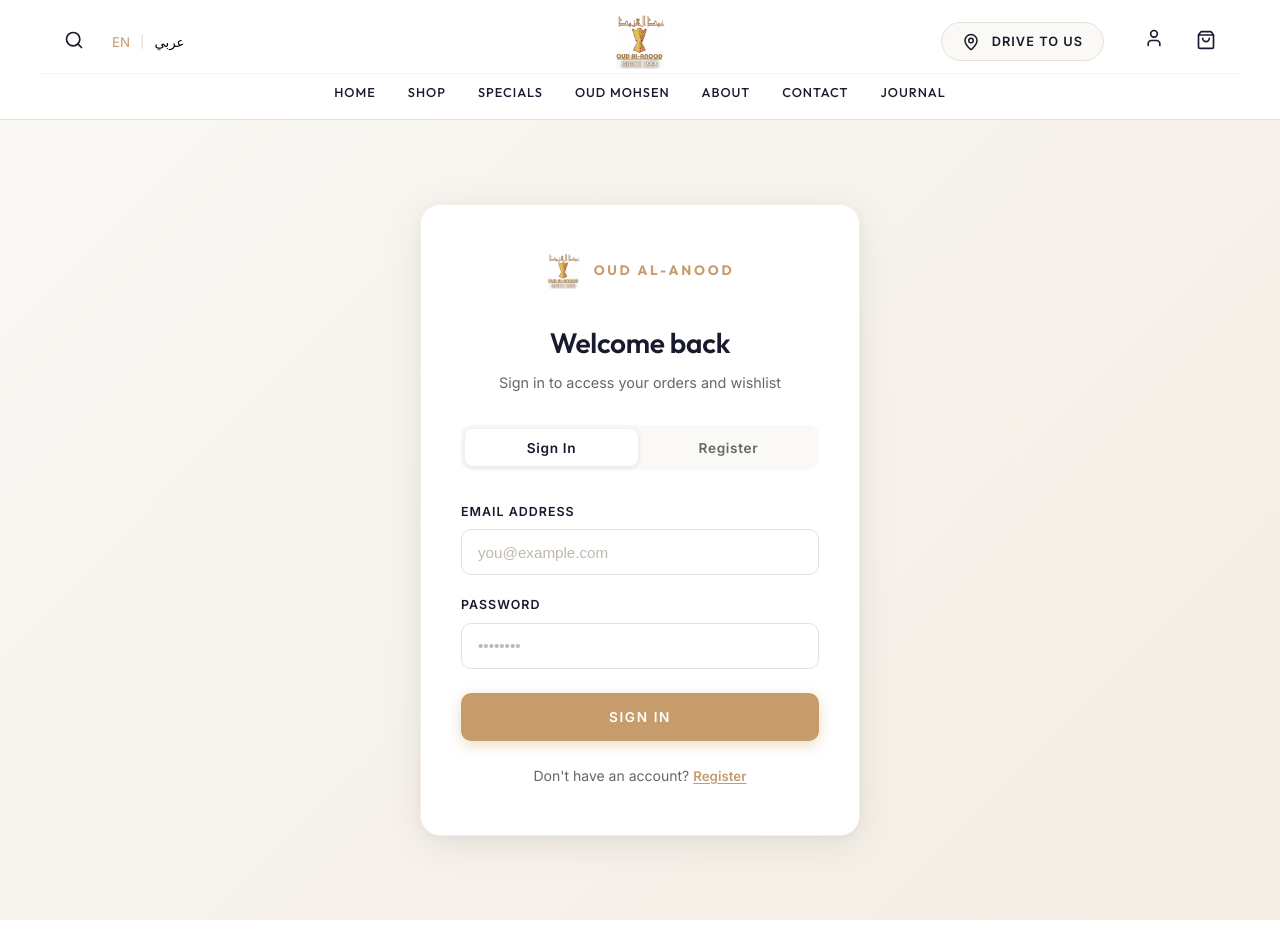
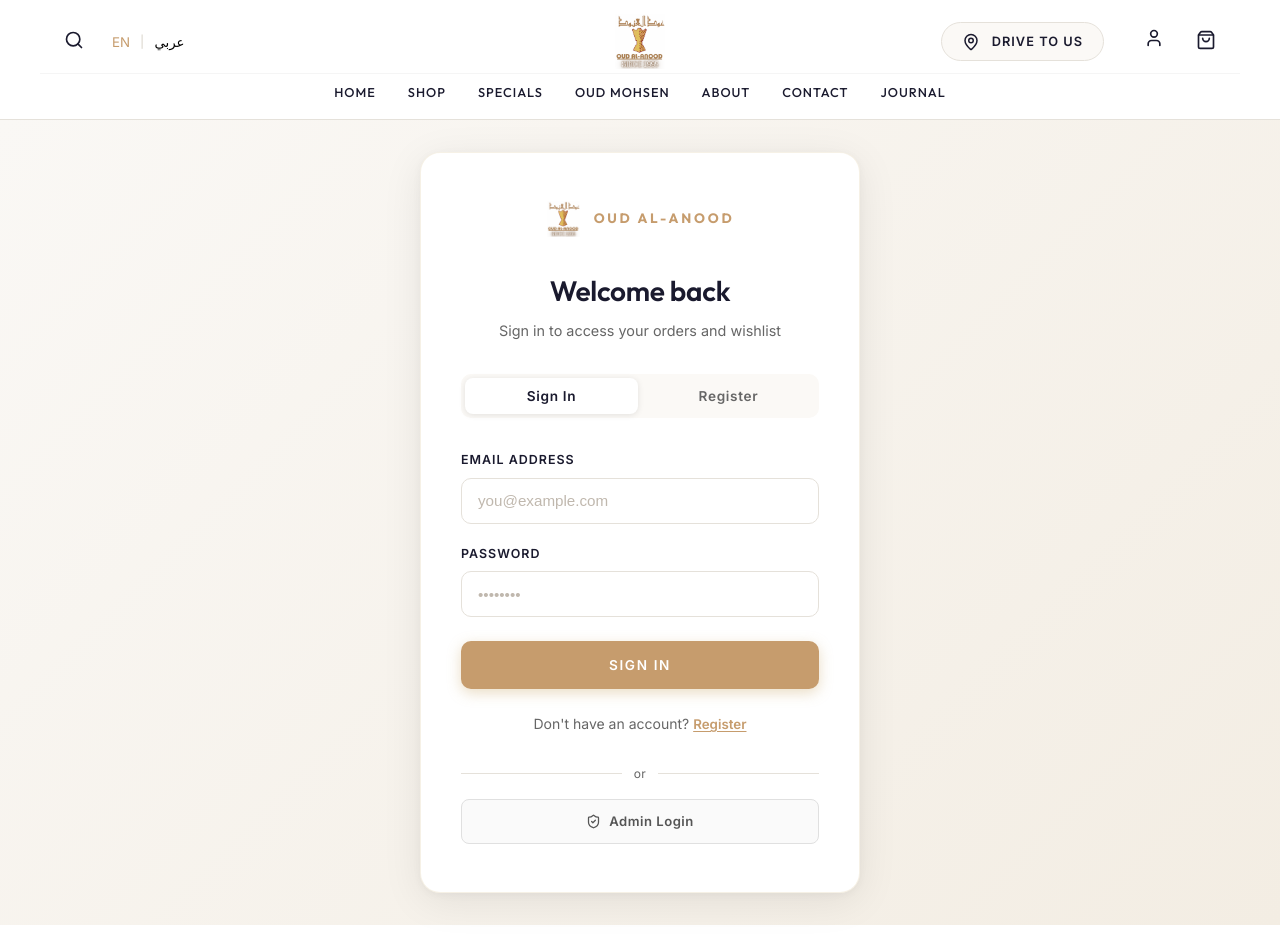
Before and after one commit to juggernaut03/oud-al-anood, a React (Vite) app: page /account in a window 1280 px wide. Shown: the top 952 px of the page. Built offline with nearby package versions, Linux system fonts and the light colour scheme; no server answers; a web font is replaced by a local one.

Commit message:
feat: add admin portal link to auth page and update e-commerce platform branding and icons

```diff
--- a/index.html
+++ b/index.html
@@ -2,7 +2,7 @@
 <html lang="en">
   <head>
     <meta charset="UTF-8" />
-    <link rel="icon" type="image/svg+xml" href="/favicon.svg" />
+    <link rel="icon" type="image/png" href="/images/perfume.png" />
     <meta name="viewport" content="width=device-width, initial-scale=1.0" />
     <title>Oud Alnood | Luxury Fragrance Boutique</title>
   </head>
--- a/src/components/PurchaseModal.jsx
+++ b/src/components/PurchaseModal.jsx
@@ -9,10 +9,9 @@
   if (!isOpen || !product) return null;
 
   const platforms = [
-    { id: 'shopee',   name: 'Shopee',     logo: '/images/shopee.png',   color: '#EE4D2D' },
-    { id: 'grab',     name: 'Grab',       logo: '/images/grab.png',     color: '#00B14F' },
-    { id: 'lalamove', name: 'Lalamove',   logo: '/images/lalamove.png', color: '#F68B1E' },
-    { id: 'jnt',      name: 'J&T Express',logo: '/images/jnt.png',      color: '#FF0000' },
+    { id: 'shopee', name: 'Shopee',      logo: '/images/shopee.png',      color: '#EE4D2D' },
+    { id: 'lozada', name: 'Lazada',      logo: '/images/lazada.jpeg',     color: '#0F146D' },
+    { id: 'tiktok', name: 'TikTok Shop', logo: '/images/tiktokshop.png',  color: '#010101' },
   ];
 
   const containerVariants = {
--- a/src/pages/Account.css
+++ b/src/pages/Account.css
@@ -197,6 +197,50 @@
 
 .auth-switch-btn:hover {
   color: #b08a45;
+}
+
+.auth-admin-divider {
+  display: flex;
+  align-items: center;
+  gap: 0.75rem;
+  margin-top: 1.75rem;
+  margin-bottom: 1rem;
+}
+.auth-admin-divider::before,
+.auth-admin-divider::after {
+  content: '';
+  flex: 1;
+  height: 1px;
+  background: var(--border-light, #e8e0d5);
+}
+.auth-admin-divider span {
+  font-size: 0.75rem;
+  color: var(--text-muted, #aaa);
+  letter-spacing: 0.5px;
+}
+
+.auth-admin-btn {
+  display: flex;
+  align-items: center;
+  justify-content: center;
+  gap: 0.5rem;
+  width: 100%;
+  padding: 0.7rem 1rem;
+  border: 1.5px solid #e0e0e0;
+  border-radius: 8px;
+  font-size: 0.82rem;
+  font-weight: 600;
+  color: #555;
+  letter-spacing: 0.5px;
+  text-decoration: none;
+  transition: all 0.2s ease;
+  background: #fafafa;
+}
+.auth-admin-btn:hover {
+  border-color: var(--primary-gold, #c49e59);
+  color: var(--primary-gold, #c49e59);
+  background: #fffdf8;
+  transform: translateY(-1px);
 }
 
 @media (max-width: 480px) {
--- a/src/pages/Account.jsx
+++ b/src/pages/Account.jsx
@@ -1,7 +1,7 @@
 import { useState } from 'react';
 import { NavLink, useLocation } from 'react-router-dom';
 import './Account.css';
-import { User, Package, Heart, LogOut } from 'lucide-react';
+import { User, Package, Heart, LogOut, ShieldCheck } from 'lucide-react';
 import { useAppContext } from '../context/AppContext';
 import { useAuth } from '../context/AuthContext';
 import Orders from './Orders';
@@ -207,6 +207,19 @@
               {mode === 'login' ? t('account_register_link') : t('account_signin_link')}
             </button>
           </p>
+
+          <div className="auth-admin-divider">
+            <span>or</span>
+          </div>
+          <a
+            href="https://perfume-admin-panel.onrender.com/"
+            target="_blank"
+            rel="noopener noreferrer"
+            className="auth-admin-btn"
+          >
+            <ShieldCheck size={15} />
+            Admin Login
+          </a>
         </div>
       </div>
     );
--- a/src/pages/ProductDetail.jsx
+++ b/src/pages/ProductDetail.jsx
@@ -123,8 +123,8 @@
 
   const platforms = [
     { id: 'shopee', name: 'Shopee',      logo: '/images/shopee.png' },
-    { id: 'lozada', name: 'Lozada',      logo: '/images/lozada.png' },
-    { id: 'tiktok', name: 'TikTok Shop', logo: '/images/tiktok.png' },
+    { id: 'lozada', name: 'Lazada',      logo: '/images/lazada.jpeg' },
+    { id: 'tiktok', name: 'TikTok Shop', logo: '/images/tiktokshop.png' },
   ];
 
   const reviewCountLabel = reviewSummary.count > 0
```
Also changed, not shown: public/images/lazada.jpeg (added), public/images/tiktokshop.png (added).
